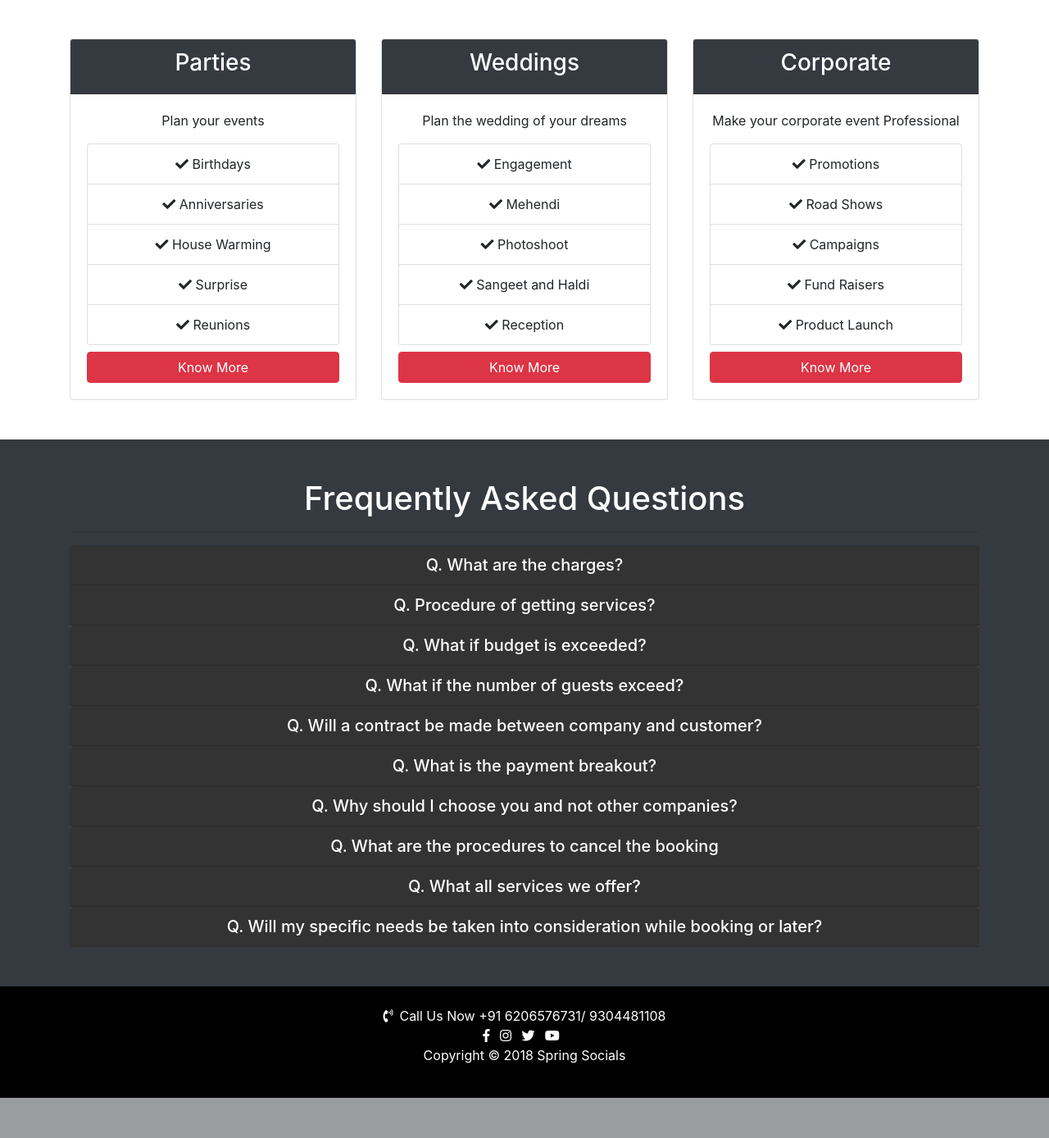
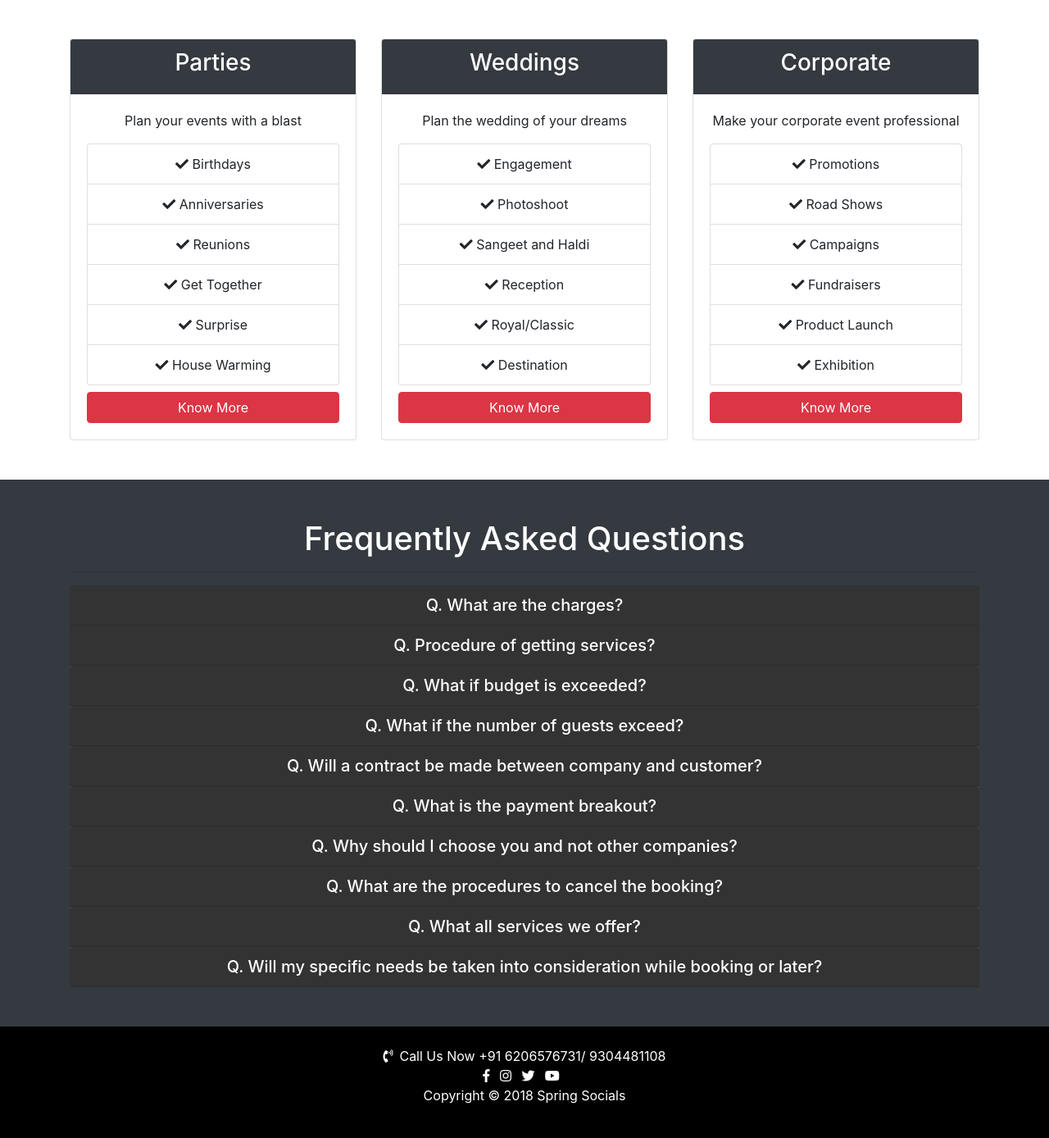
Before and after one commit to adityarao97/adityarao97.github.io, a PHP site: page /services.html in a window 1280 px wide. Shown: the part 857-2245 px from the top of the page at 82% size. Before the commit the page ends 2196 px from the top, so only its background shows below. Run offline with PHP 8.4, Linux system fonts and the light colour scheme; some libraries are stand-ins or nearby versions.

Commit message:
made final design changes

```diff
--- a/about.html
+++ b/about.html
@@ -19,7 +19,7 @@
 <body>
   <nav class="navbar navbar-expand-lg navbar-light bg-light">
     <div class="container">
-      <a href="index.html" class="navbar-brand">Spring Socials</a>
+      <img src="logo.png" style="height:2.5rem">       <a href="index.html" class="navbar-brand">Spring Socials</a>
       <button class="navbar-toggler" data-toggle="collapse" data-target="#navbarCollapse">
         <span class="navbar-toggler-icon"></span>
       </button>
@@ -71,7 +71,7 @@
         <div class="col mt-5">
           <div class="container pt-5 mt-5">
             <br><br><br>
-            <h1 class="display-3">About Us</h1>
+            <h1>About Us</h1>
           <p class="lead">Check out our team.</p>
           <a href="#aboutsection" class="btn btn-danger btn-lg"><i class="fa fa-user mr-2" aria-hidden="true"></i>Visit our team</a>
           </div>
--- a/contact.html
+++ b/contact.html
@@ -17,7 +17,7 @@
 <body>
   <nav class="navbar navbar-expand-lg navbar-light bg-light">
     <div class="container">
-      <a href="index.html" class="navbar-brand">Spring Socials</a>
+      <img src="logo.png" style="height:2.5rem">       <a href="index.html" class="navbar-brand">Spring Socials</a>
       <button class="navbar-toggler" data-toggle="collapse" data-target="#navbarCollapse">
         <span class="navbar-toggler-icon"></span>
       </button>
@@ -90,7 +90,7 @@
               <h4>Get In Touch</h4>
               <p>We provide instant service and we accept any kind of feedback you may have so feel free to contact us.</p>
               <h4>Address</h4>
-              <p>Address- Mahesh Nagar, Road number 4, Patna, Bihar, 800024.</p>
+              <p>Mahesh Nagar, Road number 4, Patna, Bihar, 800024.</p>
               <h4>Email</h4>
               <p>info@springsocials.com</p>
               <h4>Phone</h4>
--- a/css/style.css
+++ b/css/style.css
@@ -128,7 +128,9 @@ a:visited {
 #home-heading-wedding {
   position: relative;
   min-height: 100vh;
-  background: url('../img/w2.jpg');
+  background-size: cover;
+	background-position: center;
+  background: url('../img/w4.jpg');
   background-attachment: fixed;
   background-repeat: no-repeat;
   text-align: center;
--- a/gallery.html
+++ b/gallery.html
@@ -18,7 +18,7 @@
 <body>
   <nav class="navbar navbar-expand-lg navbar-light bg-light">
     <div class="container">
-      <a href="index.html" class="navbar-brand">Spring Socials</a>
+      <img src="logo.png" style="height:2.5rem">       <a href="index.html" class="navbar-brand">Spring Socials</a>
       <button class="navbar-toggler" data-toggle="collapse" data-target="#navbarCollapse">
         <span class="navbar-toggler-icon"></span>
       </button>
--- a/index.html
+++ b/index.html
@@ -30,7 +30,7 @@
   <nav class="navbar navbar-expand-lg navbar-light bg-light">
     <div class="container">
         <img src="logo.png" style="height:2.5rem">
-      <a href="index.html" class="navbar-brand">Spring Socials</a>
+    <a href="index.html" class="navbar-brand">Spring Socials</a>
 
       <button class="navbar-toggler" data-toggle="collapse" data-target="#navbarCollapse">
         <span class="navbar-toggler-icon"></span>
@@ -161,7 +161,7 @@
       <div class="row">
         <div class="col mt-5">
           <div class="container pt-5 mt-5">
-            <h1>Are You Ready To Get Started?</h1>
+            <h1>Are You Ready?</h1>
             <p class="d-none d-md-block">Check out our About Us page to know about our team.</p>
             <a href="about.html" class="btn btn-danger btn-lg">About The Team</a>
           </div>
@@ -271,7 +271,7 @@
 
     // Configure Slider
     $('.carousel').carousel({
-      interval: 6000,
+      interval: 3000,
       pause: 'hover'
     });
 
--- a/services.html
+++ b/services.html
@@ -17,7 +17,7 @@
 <body>
   <nav class="navbar navbar-expand-lg navbar-light bg-light">
     <div class="container">
-      <a href="index.html" class="navbar-brand">Spring Socials</a>
+      <img src="logo.png" style="height:2.5rem">       <a href="index.html" class="navbar-brand">Spring Socials</a>
       <button class="navbar-toggler" data-toggle="collapse" data-target="#navbarCollapse">
         <span class="navbar-toggler-icon"></span>
       </button>
@@ -89,7 +89,7 @@
               <h3>Parties</h3>
             </div>
             <div class="card-body">
-              <p class="card-text">Plan your events</p>
+              <p class="card-text">Plan your events with a blast</p>
               <ul class="list-group">
                 <li class="list-group-item">
                   <i class="fas fa-check"></i> Birthdays
@@ -98,13 +98,16 @@
                   <i class="fas fa-check"></i> Anniversaries
                 </li>
                 <li class="list-group-item">
-                  <i class="fas fa-check"></i> House Warming
+                  <i class="fas fa-check"></i> Reunions
+                </li>
+                <li class="list-group-item">
+                  <i class="fas fa-check"></i> Get Together
                 </li>
                 <li class="list-group-item">
                   <i class="fas fa-check"></i> Surprise
                 </li>
                 <li class="list-group-item">
-                  <i class="fas fa-check"></i> Reunions
+                  <i class="fas fa-check"></i> House Warming
                 </li>
               </ul>
               <a href="party.html" class="btn btn-danger btn-block mt-2"><span class="text-white">Know More</span></a>
@@ -124,9 +127,6 @@
                   <i class="fas fa-check"></i> Engagement
                 </li>
                 <li class="list-group-item">
-                  <i class="fas fa-check"></i> Mehendi
-                </li>
-                <li class="list-group-item">
                   <i class="fas fa-check"></i> Photoshoot
                 </li>
                 <li class="list-group-item">
@@ -134,6 +134,12 @@
                 </li>
                 <li class="list-group-item">
                   <i class="fas fa-check"></i> Reception
+                </li>
+                <li class="list-group-item">
+                  <i class="fas fa-check"></i> Royal/Classic
+                </li>
+                <li class="list-group-item">
+                  <i class="fas fa-check"></i> Destination
                 </li>
               </ul>
               <a href="wedding.html" class="btn btn-danger btn-block mt-2 text-white"><span class="text-white">Know More</span></a>
@@ -147,7 +153,7 @@
               <h3>Corporate</h3>
             </div>
             <div class="card-body">
-              <p class="card-text">Make your corporate event Professional</p>
+              <p class="card-text">Make your corporate event professional</p>
               <ul class="list-group">
                 <li class="list-group-item">
                   <i class="fas fa-check"></i> Promotions
@@ -159,10 +165,13 @@
                   <i class="fas fa-check"></i> Campaigns
                 </li>
                 <li class="list-group-item">
-                  <i class="fas fa-check"></i> Fund Raisers
+                  <i class="fas fa-check"></i> Fundraisers
                 </li>
                 <li class="list-group-item">
                   <i class="fas fa-check"></i> Product Launch
+                </li>
+                <li class="list-group-item">
+                  <i class="fas fa-check"></i> Exhibition
                 </li>
               </ul>
               <a href="corporate.html" class="btn btn-danger btn-block mt-2 text-white"><span class="text-white">Know More</span></a>
@@ -310,7 +319,7 @@
               <div class="card-header">
                 <h5 class="mb-0">
                   <a href="#collapseSix" data-toggle="collapse" data-parent="accordion">
-                      Q. What are the procedures to cancel the booking
+                      Q. What are the procedures to cancel the booking?
                   </a>
                 </h5>
               </div>
```
Also changed, not shown: corporate.html (+7 -7 lines), party.html (+4 -4 lines), wedding.html (+4 -4 lines), img/w4.jpg (added).
